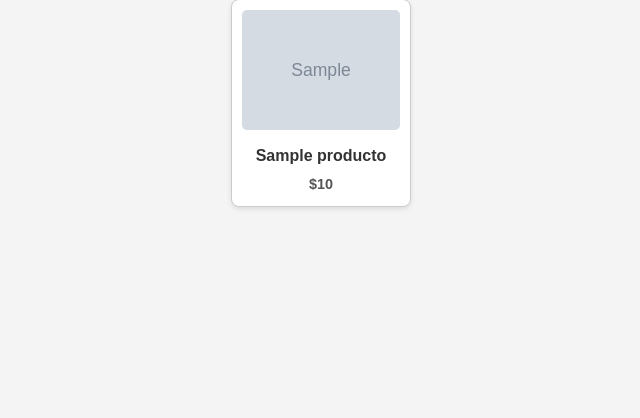
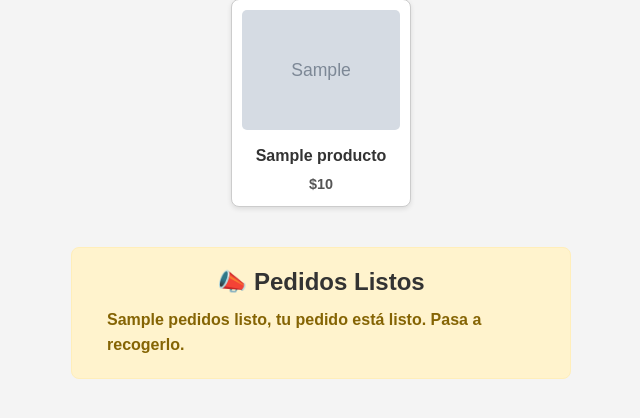
Before and after one commit to dihegos/cafeteria, a Flask app: template templates/login.html in a window 1280 px wide. Shown: the part 214-632 px from the top of the page, without its empty margins (319-959 px from the left). Run offline with Flask 3, Linux system fonts and the light colour scheme; the visitor is signed in with stand-in values (Sample User, id 1); the template is opened without the code that fills it: most values are stand-ins (such as "Sample title", 1, 10 or a date in 2020); grey boxes marked "Sample" are stand-in pictures.

Commit message:
Update login.html

```diff
--- a/templates/login.html
+++ b/templates/login.html
@@ -47,6 +47,28 @@
             font-size: 0.9em;
             color: #555;
         }
+
+        .pedidos-listos {
+            background-color: #fff3cd;
+            border: 1px solid #ffeeba;
+            border-radius: 8px;
+            padding: 15px;
+            margin: 30px auto;
+            width: 80%;
+            max-width: 500px;
+            text-align: center;
+        }
+
+        .pedidos-listos ul {
+            list-style: none;
+            padding: 0;
+        }
+
+        .pedidos-listos li {
+            font-weight: bold;
+            color: #856404;
+            margin: 5px 0;
+        }
     </style>
 </head>
 <body>
@@ -79,5 +101,17 @@
         </div>
         {% endfor %}
     </div>
+
+    {% if pedidos_listos %}
+    <div class="pedidos-listos">
+        <h2>📣 Pedidos Listos</h2>
+        <ul>
+            {% for nombre in pedidos_listos %}
+            <li>{{ nombre }}, tu pedido está listo. Pasa a recogerlo.</li>
+            {% endfor %}
+        </ul>
+    </div>
+    {% endif %}
+
 </body>
 </html>
```
